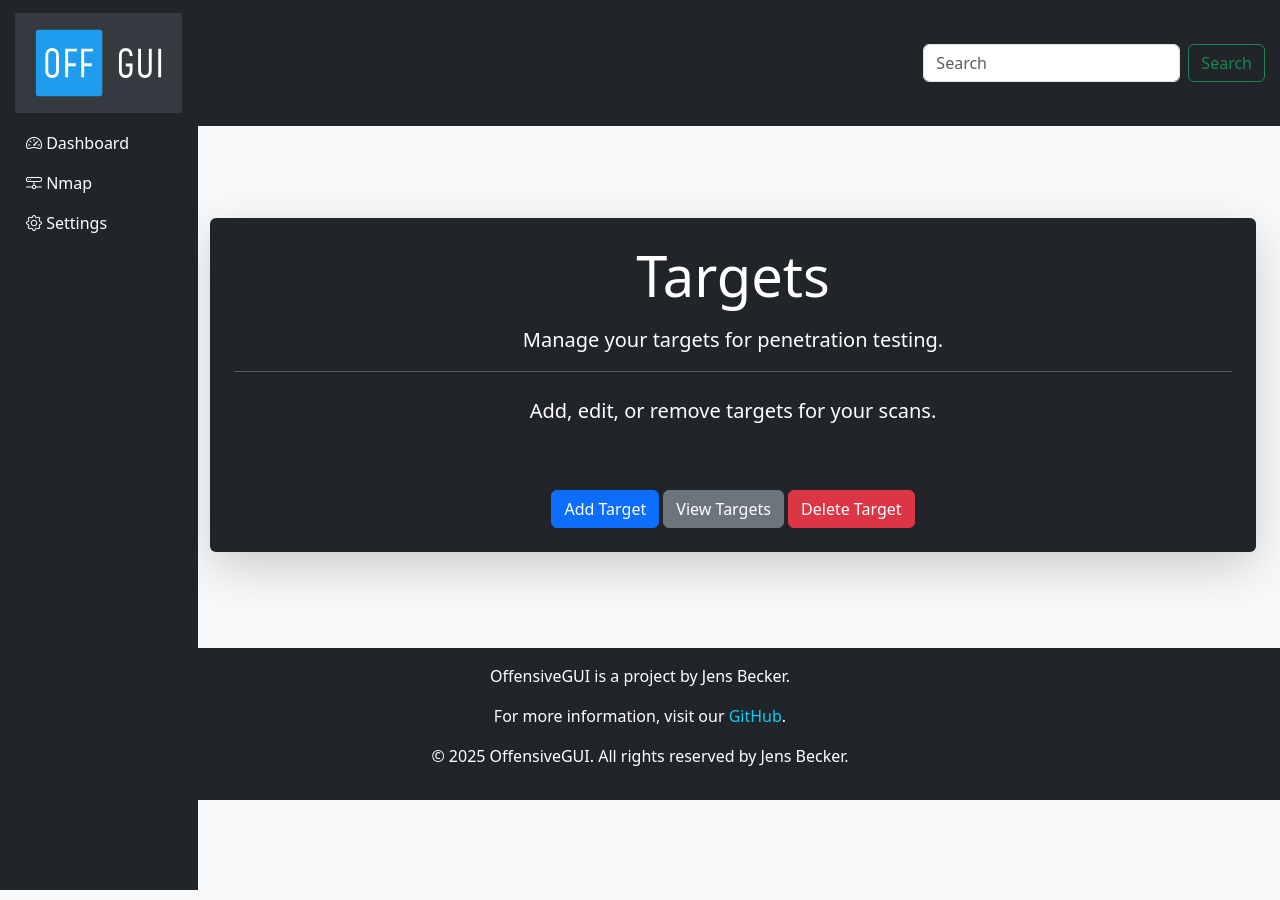
After one commit to jensbecker-dev/OffensiveGUI, a Flask app: page /targets in a window 1280 px wide. The commit adds this page. Run offline with Flask 3, Linux system fonts and the light colour scheme.

Commit message:
Add targets management page with functionality to add, edit, and remove targets; update navigation in base template

```diff
--- a/app.py
+++ b/app.py
@@ -47,5 +47,16 @@ def nmap_scan_route():
     else:
         return render_template('nmap.html')
 
+@app.route('/targets', methods=['POST', 'GET'])
+def targets():
+    """
+    Render the targets.html template for the targets page.
+    """
+    if request.method == 'POST':
+        target = request.form['target']
+        flash(f'Target {target} added successfully!')
+        return redirect(url_for('targets'))
+    return render_template('targets.html')
+
 if __name__ == '__main__':
     app.run(debug=True, port=8080)
--- a/static/css/styles.css
+++ b/static/css/styles.css
@@ -60,26 +60,6 @@ header {
 }
 
 /* ===========================
-    nmap scan Styles
-   =========================== */
-
-.nmap-scan-table {
-    width: 100%; /* Bootstrap-Klasse w-100 kann verwendet werden */
-    border-collapse: collapse; /* Bootstrap-Klasse table kann verwendet werden */
-    margin: 20px 0; /* Bootstrap-Klasse my-4 kann verwendet werden */
-    background-color: #fff; /* Bootstrap-Klasse bg-white kann verwendet werden */
-    border-radius: 0.25rem; /* Bootstrap-Klasse rounded kann verwendet werden */
-    box-shadow: 0 0 10px rgba(0, 0, 0, 0.1); /* Bootstrap-Klasse shadow kann verwendet werden */
-    overflow: hidden; /* Bootstrap-Klasse overflow-hidden kann verwendet werden */
-    font-size: 0.9rem; /* Bootstrap-Klasse small kann verwendet werden */
-    color: #212529; /* Bootstrap-Klasse text-dark kann verwendet werden */
-    text-align: left; /* Bootstrap-Klasse text-left kann verwendet werden */
-    border: 1px solid #dee2e6; /* Bootstrap-Klasse border kann verwendet werden */
-    margin-bottom: 20px; /* Bootstrap-Klasse mb-4 kann verwendet werden */
-}
-
-
-/* ===========================
     Footer Styles
    =========================== */
 footer {
--- a/templates/base.html
+++ b/templates/base.html
@@ -88,6 +88,9 @@
                 <main class="col-lg-10" style="margin-top: 80px;">
                     {% block content %}
                     <!-- Content will be injected here from child templates -->
+                    <div class="text-center mt-4">
+                        <a href="{{ url_for('targets') }}" class="btn btn-secondary">Target Menu</a>
+                    </div>
                     {% endblock %}
                 </main>
             </div>
--- a/templates/nmap.html
+++ b/templates/nmap.html
@@ -31,7 +31,7 @@
 
     {% if results %}
 
-    <div class="table-responsive mt-4" style="overflow-y: auto;">
+    <div class="table-responsive mt-4" style="max-height: 100vh;">
         <table class="table table-dark table-hover table-bordered align-middle">
             <thead>
                 <tr>
@@ -119,5 +119,5 @@
 
 {% block styles %}
 <link rel="stylesheet" href="https://cdn.jsdelivr.net/npm/bootstrap@5.3.2/dist/css/bootstrap.min.css" crossorigin="anonymous">
-<link rel="stylesheet" href="{{ url_for('static', filename='css/custom.css') }}">
+<link rel="stylesheet" href="{{ url_for('static', filename='css/styles.css') }}">
 {% endblock %}
--- /dev/null
+++ b/templates/targets.html
@@ -0,0 +1,34 @@
+<!-- filepath: p:\DevEnv\OffensiveGUI\templates\targets.html -->
+
+{% extends "base.html"  %}
+
+{% block title %}Targets - OffensiveGUI{% endblock %}
+
+{% block content %}
+
+<div class="container mt-5 mb-5 bg-dark text-white rounded p-4 shadow-lg">
+    <h1 class="display-4 text-center">Targets</h1>
+    <p class="lead text-center mt-3">Manage your targets for penetration testing.</p>
+    <hr class="bg-light">
+    <div class="text-center mt-4">
+        <p class="fs-5">Add, edit, or remove targets for your scans.</p>
+        <p class="fs-6 text-muted">This project is a work in progress and is not intended for production use.</p>
+    </div>
+    <div class="text-center mt-4">
+        <a href="#" class="btn btn-primary">Add Target</a>
+        <a href="#" class="btn btn-secondary">View Targets</a>
+        <a href="#" class="btn btn-danger">Delete Target</a>
+    </div>
+</div>
+
+{% endblock %}
+
+{% block scripts %}
+<script src="https://cdn.jsdelivr.net/npm/bootstrap@5.3.2/dist/js/bootstrap.bundle.min.js" crossorigin="anonymous"></script>
+<script src="{{ url_for('static', filename='js/index.js') }}"></script>
+{% endblock %}
+
+{% block styles %}
+<link rel="stylesheet" href="https://cdn.jsdelivr.net/npm/bootstrap@5.3.2/dist/css/bootstrap.min.css" crossorigin="anonymous">
+<link rel="stylesheet" href="{{ url_for('static', filename='css/styles.css') }}">
+{% endblock %}
```
